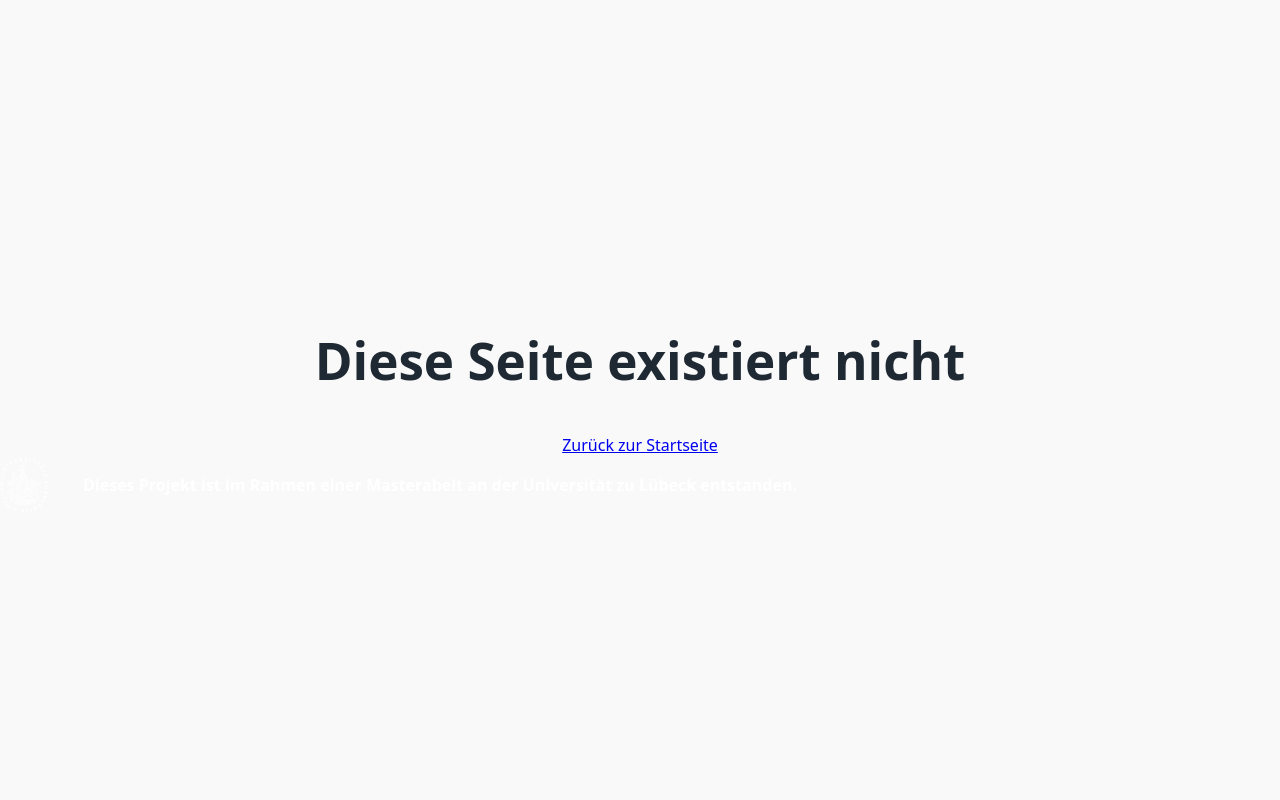
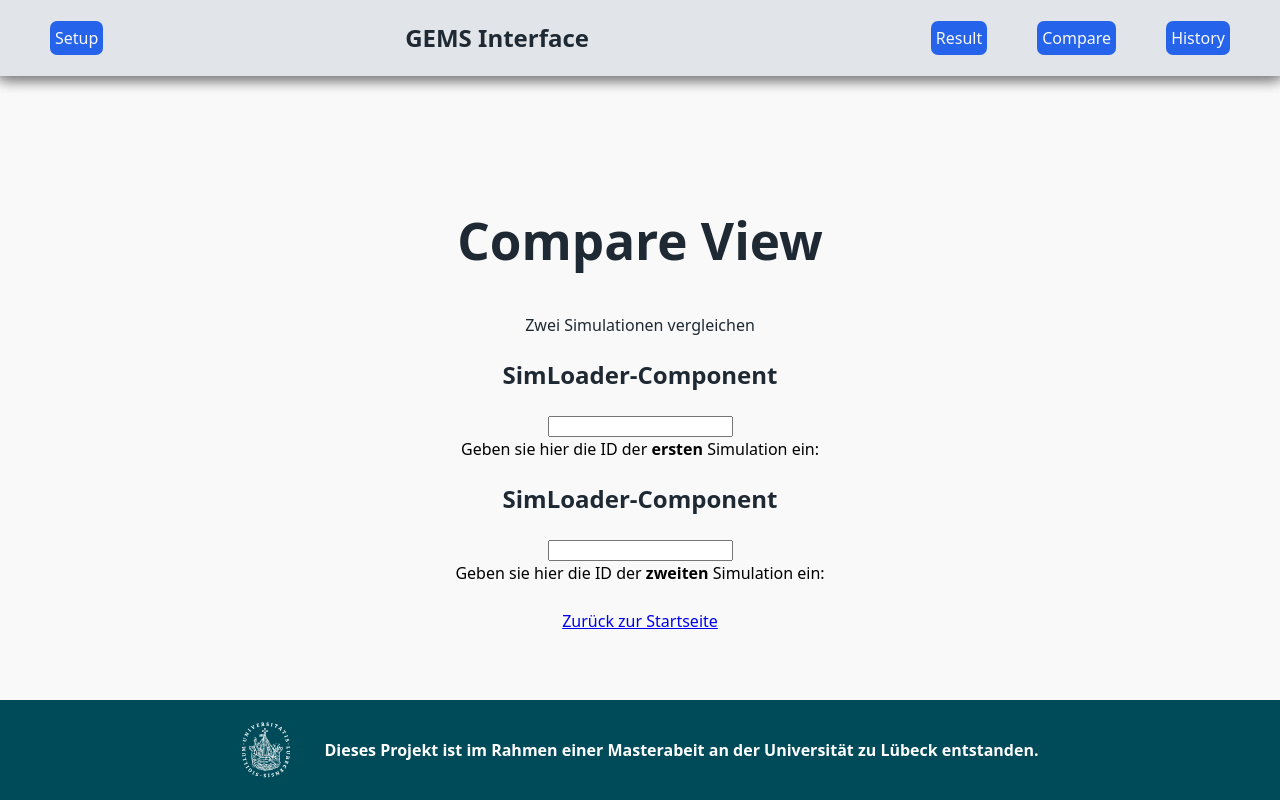
Before and after one commit to cjf999/masterarbeit, a React (Vite) app in the folder packages/frontend/: page /compare in a window 1280 px wide. Built offline with nearby package versions, Linux system fonts and the light colour scheme.

Commit message:
added compare and result view, documentation

```diff
--- a/packages/frontend/src/App.css
+++ b/packages/frontend/src/App.css
@@ -2,6 +2,4 @@
   padding: 2em;
 }
 
-.read-the-docs {
-  color: #888;
-}
+/* do i need this? */
--- a/packages/frontend/src/App.tsx
+++ b/packages/frontend/src/App.tsx
@@ -1,17 +1,25 @@
+//import dependencies
+import { useLocation } from 'react-router-dom';
 import './App.css'
+//import other components
 import Navbar from './components/Navbar';
 import Footer from './components/footer';
 
 function App() {
 
+  const location = useLocation();
+
+  const clickHandler = () => {
+    console.log(location.pathname);
+  }
 
   return (
     <>
     <Navbar />
       <h1>Vite + React</h1>
-      <div className="card">
-        <br/>
-      </div>
+    <div className='default-content'>
+      <button onClick={clickHandler}>Gib aktuelle url aus</button>
+    </div>
     <Footer />
     </>
   )
--- a/packages/frontend/src/components/SimLoader.tsx
+++ b/packages/frontend/src/components/SimLoader.tsx
@@ -49,7 +49,7 @@ export default function SimLoader(){
     return(
         <>
             <Navbar />
-            <h1>SimLoader-Component</h1>
+            <h2>SimLoader-Component</h2>
             <form onSubmit={handleSubmit} className="result-form">
                 <div>
                     {
--- a/packages/frontend/src/components/footer.tsx
+++ b/packages/frontend/src/components/footer.tsx
@@ -1,6 +1,6 @@
 function Footer(){
     return(
-        <div className="Footer">
+        <div className="footer">
             <div className="footer-content">
                 <img id="uzl_svg" src="src/assets/uzl_logo.svg" alt="uzl_logo" />
                 <p>Dieses Projekt ist im Rahmen einer Masterabeit an der Universität zu Lübeck entstanden.</p>
--- a/packages/frontend/src/index.css
+++ b/packages/frontend/src/index.css
@@ -67,7 +67,7 @@ p {
   font-weight: bold;
 }
 
-/* navbar */
+/* footer */
 .navbar{
   filter: drop-shadow(0 0 0.5rem grey);
   background-color: #E1E4E8;
--- /dev/null
+++ b/packages/frontend/src/pages/Compare.tsx
@@ -0,0 +1,33 @@
+import Footer from "../components/footer";
+import Navbar from "../components/Navbar";
+import { Link } from "react-router-dom";
+import SimLoader from "../components/SimLoader";
+
+function Compare(){
+    return(
+        <>
+        <Navbar />
+        <h1>Compare View</h1>
+        <div className="" style={{textAlign: "center"}}>
+            <p>Zwei Simulationen vergleichen</p>
+        </div>
+        {/*first simloader*/}
+        <div>
+            <SimLoader />
+            Geben sie hier die ID der <b>ersten</b> Simulation ein:
+        </div>
+        {/*second simloader*/}
+        <div>
+            <SimLoader />
+            Geben sie hier die ID der <b>zweiten</b> Simulation ein:
+        </div>
+        <br/>
+        <div style={{textAlign: "center"}}>
+            <Link to={"/"}>Zurück zur Startseite</Link>
+        </div>
+        <Footer />
+        </>
+    )
+}
+
+export default Compare;
--- /dev/null
+++ b/packages/frontend/src/pages/Result.tsx
@@ -0,0 +1,87 @@
+import { useEffect, useState } from "react";
+import Footer from "../components/footer";
+import Navbar from "../components/Navbar";
+import { Link, useLocation } from "react-router-dom";
+
+export default function Result() {
+
+    //dummy params
+    /**
+    const inputParams = [{
+        id: "1337420"
+    }]
+    */
+
+    //dummy resultParams
+    /**
+    const resultParams = [{
+        simulationId: "1337420",
+        status: "done!",
+        startTime: "31.01.2026",
+        endTime: "31.12.2026",
+        configFile: "someFile",
+        resultFile: "array aus Files",
+        plotFiles: "array aus PlotFiles",
+        errorMessage: "kein fehler aufgetreten"
+    }]
+    */
+
+    const [simulationId, setSimulationId] = useState("");
+    const [data, setData] = useState(null);
+
+    //holt state prop aus aktueller location um später {id} an URL anzuhängen
+    const { state } = useLocation();
+
+    //wenn sich state ändert, dann setze simulationId auf state.simId (sofern da)
+    useEffect(() => {
+        setSimulationId(state?.simId || "");
+    }, [state])
+
+    //wenn sich sim id ändert, dann neue daten mit neuer sim id fetchen
+    useEffect(() => {
+        fetchData(simulationId);
+    }, [simulationId])
+
+    //api call
+    const fetchData = (simId: string | null) => {
+        if (!simId) return;
+        console.log("fetching", "https://gems.hciuse.sh/simulations/" + simId)
+        fetch("https://gems.hciuse.sh/simulations/" + simId).then(async res => {
+            setData(await res.json())
+        });
+    }
+
+    //wenn data sich ändert, dann loggen (debug)
+    useEffect(() => {
+        console.log('data:', data);
+    }, [data])
+
+    //submit handler
+    const handleSubmit = async (event: React.FormEvent<HTMLFormElement>) => {
+        event.preventDefault();
+        const data = new FormData(event.currentTarget);
+        const simId = data.get("id") as string;
+        console.log('looking for simId', simId);
+        setSimulationId(simId); // !!Wichtig!! hier wird state geändert und fetchData erneut aufgerufen
+    }
+
+    return(
+        <>
+        <Navbar />
+        <h1>Result View</h1>
+        <h2>Hier können durchgeführte Simulationen über ihre ID geladen werden.</h2>
+
+        <form onSubmit={handleSubmit} className="result-form">
+            Gib hier die id der simulation ein, um die ergebnisse zu laden:
+            <div>
+                {
+                    simulationId ? <input name="id" type="text" value={simulationId} /> : <input name="id" type="text" />
+                }
+            </div>
+        </form>
+        <p>ID der zuletzt durchgeführten Simulation: {simulationId}</p>
+        <Link to={"/"}>Zurück</Link>
+        <Footer />
+        </>
+    )
+}
```
Also changed, not shown: packages/frontend/src/main.tsx (+8 -1 lines).
